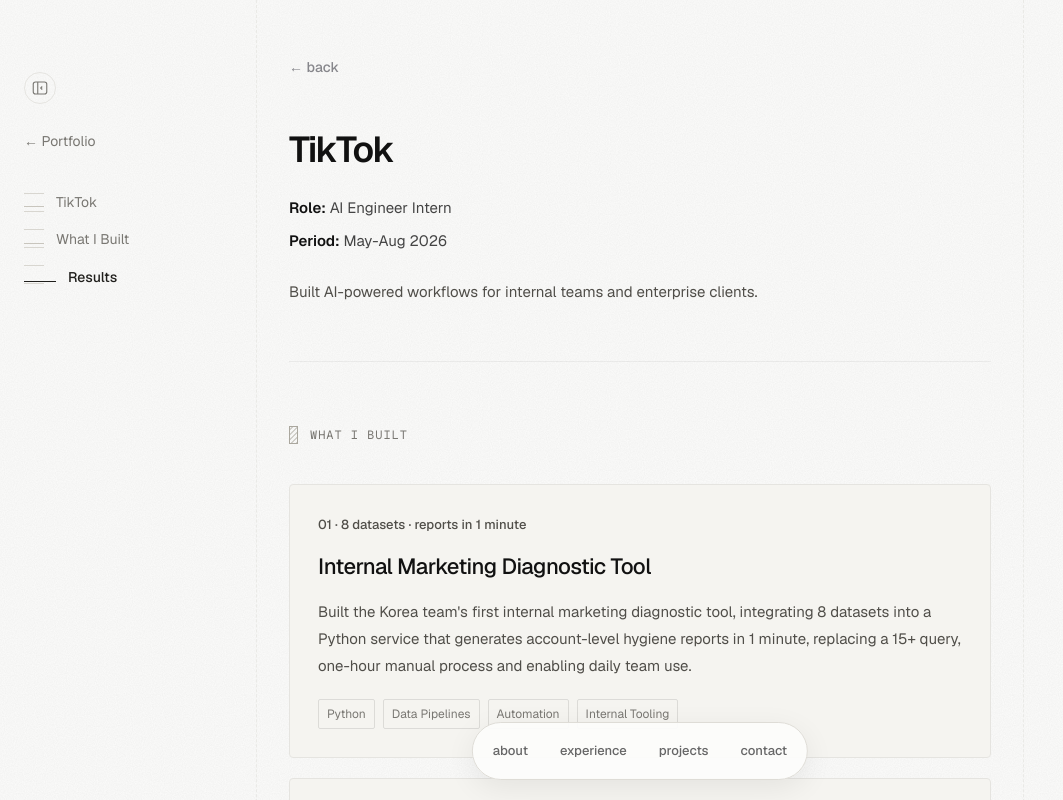
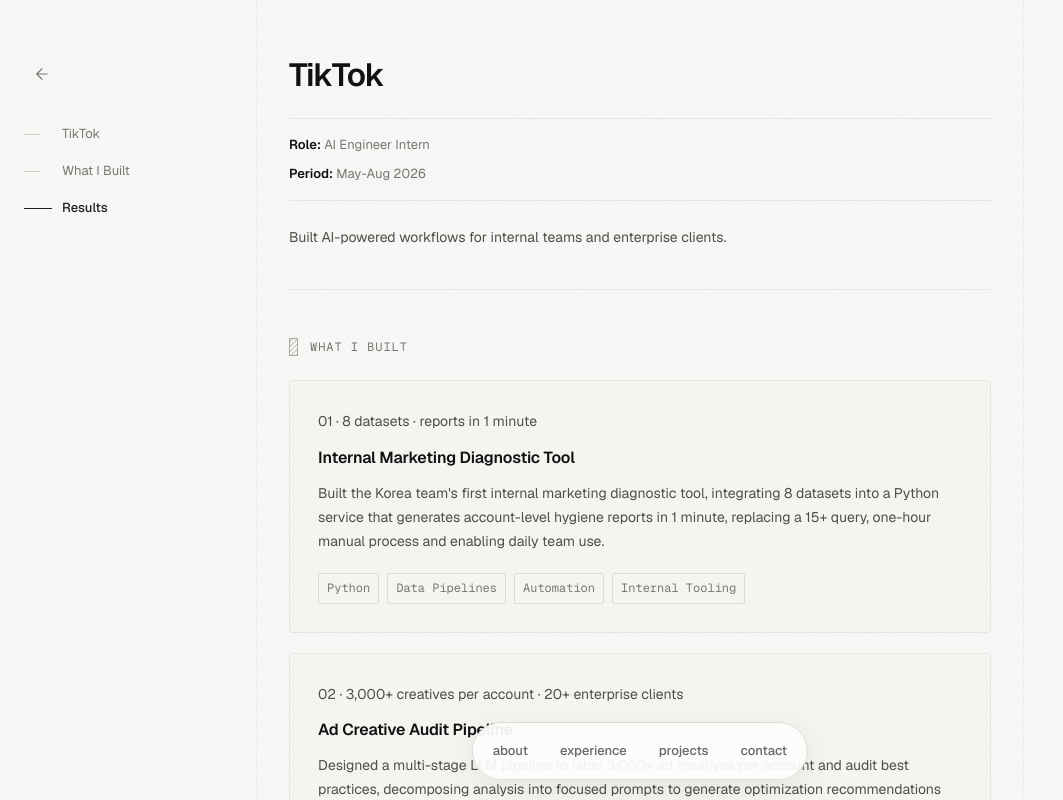
Before and after one commit to yunLeia/personal_website_leiayun, a React (Vite) app: page /work/tiktok in a window 1280 px wide. Shown: the top 800 px of the page, without its empty margins (0-1063 px from the left). Built offline with nearby package versions, Linux system fonts and the light colour scheme; a web font is replaced by a local one.

Commit message:
Refine article outlines typography and clickable row feedback

```diff
--- a/src/components/ExperienceSection.tsx
+++ b/src/components/ExperienceSection.tsx
@@ -15,12 +15,14 @@
       <ol className="experience-list">
         {EXPERIENCE.map((exp) => (
           <li className="experience-entry" key={exp.company}>
+            {exp.detailPath ? <Link className="experience-row-link" to={exp.detailPath} aria-label={`Read about my work at ${exp.company}`} /> : <button className="experience-row-link" type="button" aria-label={`Read about my work at ${exp.company}`} aria-pressed={activeKey === `${exp.company}-${exp.role} · ${exp.date}`} onClick={() => onSelect({ messages: exp.subProjects.flatMap((s) => s.chat), title: exp.company, subtitle: `${exp.role} · ${exp.date}` })} />}
             <div className="experience-heading">
-              <h3>{exp.detailPath ? <Link to={exp.detailPath}>{exp.company}<span className="experience-detail-arrow" aria-hidden="true">↗</span></Link> : <button type="button" aria-pressed={activeKey === `${exp.company}-${exp.role} · ${exp.date}`} onClick={() => onSelect({ messages: exp.subProjects.flatMap((s) => s.chat), title: exp.company, subtitle: `${exp.role} · ${exp.date}` })}>{exp.company}<ExternalArrow /></button>}</h3>
+              <h3>{exp.url ? <a className="company-link" href={exp.url} target="_blank" rel="noopener noreferrer" aria-label={`${exp.company} website (opens in a new tab)`}>{exp.company}<ExternalArrow /></a> : exp.company}</h3>
               <span className="experience-date">{exp.date}</span>
             </div>
             <p className="experience-position">{exp.role}</p>
             {exp.subtitle && <p className="experience-summary">{exp.subtitle}</p>}
+            <span className="experience-open-indicator" aria-hidden="true">↗</span>
           </li>
         ))}
       </ol>
--- a/src/components/Outline.tsx
+++ b/src/components/Outline.tsx
@@ -1,14 +1,14 @@
-import { useEffect, useRef, useState } from 'react';
-import { Link } from 'react-router-dom';
+import { useEffect, useState } from 'react';
+import { Link, useLocation } from 'react-router-dom';
 
 interface OutlineItem { id: string; label: string }
 
 export default function Outline() {
   const [items, setItems] = useState<OutlineItem[]>([]);
   const [activeId, setActiveId] = useState('');
-  const [collapsed, setCollapsed] = useState(false);
   const [mobileOpen, setMobileOpen] = useState(false);
-  const linksRef = useRef<HTMLElement>(null);
+  const { pathname } = useLocation();
+  const isProject = ['/work/gatheroll', '/work/indigo', '/work/culinai'].includes(pathname);
 
   useEffect(() => {
     let frame = 0;
@@ -44,13 +44,14 @@
   }, []);
 
   return (
-    <aside className={`article-outline ${collapsed ? 'is-collapsed' : ''} ${mobileOpen ? 'is-open' : ''}`}>
-      <button type="button" className="outline-toggle" aria-label={collapsed ? 'Expand page outline' : 'Collapse page outline'} aria-expanded={!collapsed} aria-controls="article-outline-links" onClick={() => setCollapsed(!collapsed)}>
-        <svg width="18" height="18" viewBox="0 0 24 24" fill="none" stroke="currentColor" strokeWidth="1.5" aria-hidden="true"><rect x="3" y="4" width="18" height="16" rx="3"/><path d="M9 4v16m6-10-2 2 2 2"/></svg>
-      </button>
-      <Link to="/#projects" className="outline-back">← Portfolio</Link>
-      <button type="button" className="outline-mobile-toggle" aria-expanded={mobileOpen} aria-controls="article-outline-links" onClick={() => setMobileOpen(!mobileOpen)}>On this page <span aria-hidden="true">{mobileOpen ? '−' : '+'}</span></button>
-      <nav id="article-outline-links" ref={linksRef} aria-label="Page outline" hidden={collapsed}>
+    <aside className={`article-outline ${mobileOpen ? 'is-open' : ''}`}>
+      <div className="outline-toolbar">
+        <Link to={isProject ? '/#projects' : '/#experience'} className="outline-back-icon" aria-label="Back to portfolio" title="Back to portfolio">
+          <svg width="18" height="18" viewBox="0 0 24 24" fill="none" stroke="currentColor" strokeWidth="1.5" strokeLinecap="round" strokeLinejoin="round" aria-hidden="true"><path d="m12 5-7 7 7 7M5 12h14" /></svg>
+        </Link>
+        <button type="button" className="outline-mobile-toggle" aria-expanded={mobileOpen} aria-controls="article-outline-links" onClick={() => setMobileOpen(!mobileOpen)}>On this page <span aria-hidden="true">{mobileOpen ? '−' : '+'}</span></button>
+      </div>
+      <nav id="article-outline-links" aria-label="Page outline">
         <ul>{items.map((item) => <li key={item.id}>
           <a href={`#${item.id}`} aria-current={activeId === item.id ? 'location' : undefined} onClick={(event) => {
             event.preventDefault();
--- a/src/components/shared.tsx
+++ b/src/components/shared.tsx
@@ -1,5 +1,4 @@
 import { type ReactNode } from 'react';
-import { useNavigate } from 'react-router-dom';
 import { useScrollReveal } from '../hooks/useScrollReveal';
 
 // Shared tool/keyword pill used across detail pages
@@ -37,19 +36,3 @@
     </div>
   );
 }
-
-// "← back" link used on detail pages. Uses browser history (POP navigation)
-// instead of Link to="/" (a PUSH) so ScrollToTop restores the homepage's
-// saved scroll position instead of resetting to the top.
-export function BackLink({ children = '← back' }: { children?: ReactNode }) {
-  const navigate = useNavigate();
-  return (
-    <button
-      type="button"
-      onClick={() => (window.history.length > 1 ? navigate(-1) : navigate('/'))}
-      className="text-[14px] font-medium text-[#86868b] no-underline transition-opacity duration-200 hover:opacity-60 bg-transparent border-none p-0 cursor-pointer"
-    >
-      {children}
-    </button>
-  );
-}
--- a/src/index.css
+++ b/src/index.css
@@ -97,7 +97,7 @@
 .project-arrow { display: inline-block; margin-left: 4px; font-size: 12px; color: var(--muted); transition: transform 150ms; }
 .project-category { color: var(--muted); font-size: 12px; line-height: 20px; }
 .project-description { color: var(--muted); font-size: 14px; line-height: 1.65; }
-.portfolio-project-row:is(:hover,:focus-visible) .project-icon-frame { transform: translateY(-2px) rotate(-4deg); box-shadow: 0 4px 8px #0000000a; }
+.portfolio-project-row:is(:hover,:focus-visible) .project-icon-frame { transform: translateY(-1px); box-shadow: none; }
 .portfolio-project-row:is(:hover,:focus-visible) .project-arrow { transform: translate(2px,-2px); }
 .portfolio-project-row:is(:hover,:focus-visible) .project-description { color: var(--copy); }
 .portfolio-footer { margin-top: 96px; padding-top: 32px; border-top: .5px solid var(--rule); display: grid; grid-template-columns: 1fr 1fr; gap: 24px; scroll-margin-top: 32px; color: var(--muted); font-size: 14px; }
@@ -128,12 +128,12 @@
 .case-study-main { position: relative; z-index: 1; width: min(100%, 768px); margin-inline: auto; padding: 56px 32px 112px; border-inline: 1px dashed #deddd880; }
 .case-study-content { min-width: 0; }
 .case-study-content [data-outline] { scroll-margin-top: 48px; }
-.case-study-content h1 { font-family: 'Geist', sans-serif; font-size: 36px; line-height: 1.2; font-weight: 600; letter-spacing: -.04em; color: var(--ink); }
-.case-study-content h2 { font-family: 'Geist', sans-serif; font-size: 24px; line-height: 1.3; letter-spacing: -.025em; font-weight: 500; color: var(--ink); }
+.case-study-content h1 { font-family: 'Geist', sans-serif; font-size: 32px; line-height: 1.18; font-weight: 600; letter-spacing: -.03em; color: var(--ink); }
+.case-study-content h2 { font-family: 'Geist', sans-serif; font-size: 18px; line-height: 1.35; letter-spacing: -.02em; font-weight: 600; color: var(--ink); }
 .case-study-content h2.uppercase { font-family: 'Geist Mono', monospace; font-size: 12px; letter-spacing: .08em; line-height: 18px; font-weight: 400; color: var(--muted); display: flex; align-items: center; gap: 12px; }
 .case-study-content h2.uppercase::before { content: ''; width: 9px; height: 18px; border: .5px solid #aaa79e; background: repeating-linear-gradient(-45deg,#aaa79e80 0 1px,transparent 1px 3.5px); }
-.case-study-content h3 { font-size: 22px; font-weight: 500; letter-spacing: -.025em; }
-.case-study-content p { color: var(--copy); line-height: 1.8; }
+.case-study-content h3 { font-size: 16px; line-height: 1.45; font-weight: 600; letter-spacing: -.01em; }
+.case-study-content p { color: var(--copy); font-size: 14px; font-weight: 400; line-height: 1.72; }
 .case-study-content [style*="Lora"] { font-family: 'Geist', sans-serif !important; letter-spacing: -.025em; }
 .case-study-content .rounded-2xl { border-radius: 4px; }
 .case-study-content .bg-black\/\[0\.03\] { background: #f5f4f0; border: .5px solid var(--rule); }
@@ -148,24 +148,25 @@
 .case-cover { margin: 0 0 40px; padding: 12px 12px 8px; border: .5px solid var(--rule); background: #fffefb; box-shadow: 0 2px 3px #00000006; }
 .case-cover > img { display: block; width: 100%; aspect-ratio: 16/10; height: auto; object-fit: cover; }
 .case-cover figcaption { display: flex; justify-content: space-between; padding-top: 8px; color: var(--muted); font: 11px/18px 'Geist Mono', monospace; letter-spacing: .04em; }
-.article-outline { position: fixed; z-index: 30; left: max(24px, calc((100vw - 1280px)/2)); top: 72px; width: clamp(180px, calc((100vw - 768px)/2 - 56px), 228px); color: var(--muted); font: 14px/1.4 'Geist',sans-serif; }
-.outline-toggle { display: grid; place-items: center; width: 32px; height: 32px; margin-bottom: 28px; border: .5px solid var(--rule); border-radius: 50%; transition: background 150ms; }
-.outline-toggle:hover { background: #efeee9; }
-.outline-back { display: inline-block; margin-bottom: 32px; }
-.article-outline nav { max-height: calc(100dvh - 240px); overflow-y: auto; scrollbar-width: thin; }
-.article-outline ul { list-style: none; margin: 0; padding: 0; background: repeating-linear-gradient(to bottom, transparent 0 9px,#d8d6d0 9px 10px,transparent 10px 18px) left top / 20px 100% no-repeat; }
-.article-outline li a { position: relative; display: flex; align-items: baseline; gap: 12px; padding: 9px 0; transition: color 150ms; }
-.outline-tick { flex: 0 0 20px; height: 1px; background: #c8c5bd; transition: flex-basis 180ms var(--swift), background 150ms; }
+.article-outline { position: fixed; z-index: 30; left: max(24px, calc((100vw - 1280px)/2)); top: 56px; width: clamp(180px, calc((100vw - 768px)/2 - 56px), 228px); color: var(--muted); font: 13px/1.45 'Geist',sans-serif; }
+.outline-toolbar { display: flex; align-items: center; gap: 16px; margin-bottom: 24px; }
+.outline-back-icon { display: grid; place-items: center; width: 36px; height: 36px; flex-shrink: 0; border-radius: 50%; transition: background 150ms, color 150ms; }
+.outline-back-icon:hover { background: #efeee9; color: var(--ink); }
+.article-outline nav { max-height: calc(100dvh - 180px); overflow-y: auto; scrollbar-width: thin; }
+.article-outline ul { list-style: none; margin: 0; padding: 0; }
+.article-outline li a { display: grid; grid-template-columns: 28px minmax(0,1fr); align-items: start; gap: 10px; padding: 9px 0; transition: color 150ms; }
+.outline-tick { display: block; width: 16px; height: 1px; margin-top: 9px; background: #d0cdc6; transition: width 180ms var(--swift), background 150ms; }
 .article-outline a[aria-current="location"] { color: var(--ink); font-weight: 500; }
-.article-outline a[aria-current="location"] .outline-tick { flex-basis: 32px; background: var(--ink); }
-.article-outline a:hover { color: var(--ink); }
+.article-outline a[aria-current="location"] .outline-tick { width: 28px; background: var(--ink); }
+.article-outline li a:hover { color: var(--ink); }
+.article-outline li a:hover .outline-tick { width: 24px; background: #827c71; }
 .outline-mobile-toggle { display: none; }
 .case-study-page .portfolio-footer { margin-top: 64px; }
 @media (max-width: 1199px) {
   .case-study-main { width: min(100%,720px); padding-top: 32px; }
   .article-outline { position: relative; top: auto; left: auto; width: min(100%,720px); margin: 0 auto; padding: 24px 32px 0; }
-  .outline-toggle, .outline-back { display: none; }
-  .outline-mobile-toggle { display: flex; width: 100%; justify-content: space-between; padding-bottom: 12px; border-bottom: .5px solid var(--rule); }
+  .outline-toolbar { margin-bottom: 0; border-bottom: .5px solid var(--rule); padding-bottom: 8px; }
+  .outline-mobile-toggle { display: flex; flex: 1; justify-content: space-between; align-items: center; min-height: 44px; }
   .article-outline nav { display: none; max-height: 50vh; }
   .article-outline.is-open nav { display: block; }
 }
@@ -173,8 +174,8 @@
   .portfolio-shell { border-inline: 1px dashed #deddd880; }
   .case-study-main { padding: 28px 24px 100px; }
   .article-outline { padding-inline: 24px; }
-  .case-study-content h1 { font-size: 30px; }
-  .case-study-content h2 { font-size: 22px; }
+  .case-study-content h1 { font-size: 28px; }
+  .case-study-content h2 { font-size: 18px; }
   .case-study-content h2.uppercase { font-size: 12px; }
   .case-study-content .grid-cols-2 { grid-template-columns: 1fr; }
   .case-cover { padding: 8px; margin-bottom: 28px; }
@@ -190,3 +191,41 @@
   .case-study-nav-items { gap: 0; }
   .case-study-nav-items > div > a { font-size: 12px; padding-inline: 10px; }
 }
+
+/* Readable article hierarchy, shared by project and work pages. */
+.case-study-content { font-size: 14px; line-height: 1.72; }
+.case-study-content > [data-outline]:first-child { margin-top: 0; }
+.case-study-content > [data-outline="Overview"] { margin-bottom: 40px; }
+.case-study-content > [data-outline="Overview"] h1 { margin-bottom: 24px; }
+.case-study-content > [data-outline="Overview"] > .flex { border-block: .5px solid var(--rule); padding-block: 16px; margin-bottom: 24px; }
+.case-study-content > [data-outline="Overview"] > .flex > div { font-size: 13px; line-height: 1.6; color: var(--muted); }
+.case-study-content h2.uppercase { margin-bottom: 24px; }
+.case-study-content .mb-20, .case-study-content .mb-16 { margin-bottom: 48px; }
+.case-study-content .text-\[11px\], .case-study-content .text-\[12px\] { font-family: 'Geist Mono', monospace; font-weight: 400; }
+.case-study-content p[style*="Lora"] { font-size: 22px; line-height: 1.45; font-weight: 400; }
+.case-study-content p[style*="Lora"].italic { font-size: 15px; }
+
+/* The company website and case study are separate, non-nested links. */
+.experience-entry { position: relative; isolation: isolate; padding-right: 16px; cursor: pointer; }
+.experience-row-link { position: absolute; inset: 0; z-index: 1; cursor: pointer; border-radius: 2px; }
+.experience-heading .company-link { position: relative; z-index: 2; }
+.company-link:hover { text-decoration: underline dotted; text-underline-offset: 4px; }
+.experience-open-indicator { position: absolute; right: 0; bottom: 18px; color: var(--muted); opacity: 0; transform: translate(-3px,3px); transition: opacity 150ms, transform 180ms var(--swift); }
+.experience-entry::before, .portfolio-project-row::before { content: ''; position: absolute; inset: 0 -10px; z-index: -1; background: #eeede780; border-radius: 3px; opacity: 0; transition: opacity 180ms var(--swift); }
+.portfolio-project-row { position: relative; isolation: isolate; cursor: pointer; }
+.experience-entry:focus-within::before, .portfolio-project-row:focus-visible::before { opacity: 1; }
+.experience-entry:focus-within .experience-open-indicator { opacity: 1; transform: none; }
+.project-list > li, .experience-list > li { transition: opacity 180ms var(--swift); }
+.project-icon-frame { overflow: visible; position: relative; }
+.project-icon-frame::before { content: ''; position: absolute; inset: -4px; border-radius: 1px; opacity: 0; transform: scale(.82); transition: opacity 150ms, transform 300ms var(--spring); background: linear-gradient(currentColor,currentColor) left top/7px .5px no-repeat, linear-gradient(currentColor,currentColor) left top/.5px 7px no-repeat, linear-gradient(currentColor,currentColor) right top/7px .5px no-repeat, linear-gradient(currentColor,currentColor) right top/.5px 7px no-repeat, linear-gradient(currentColor,currentColor) left bottom/7px .5px no-repeat, linear-gradient(currentColor,currentColor) left bottom/.5px 7px no-repeat, linear-gradient(currentColor,currentColor) right bottom/7px .5px no-repeat, linear-gradient(currentColor,currentColor) right bottom/.5px 7px no-repeat; }
+.portfolio-project-row:focus-visible .project-icon-frame::before { opacity: .34; transform: scale(1); }
+@media (hover: hover) and (pointer: fine) {
+  .project-list:hover > li:not(:hover):not(:focus-within), .experience-list:hover > li:not(:hover):not(:focus-within) { opacity: .44; }
+  .experience-entry:hover::before, .portfolio-project-row:hover::before { opacity: 1; }
+  .experience-entry:hover .experience-open-indicator { opacity: 1; transform: none; }
+  .portfolio-project-row:hover .project-icon-frame::before { opacity: .34; transform: scale(1); }
+}
+@media (prefers-reduced-motion: reduce) {
+  .project-list > li, .experience-list > li { transition: none; }
+  .portfolio-project-row:hover .project-icon-frame, .experience-entry:hover .experience-open-indicator { transform: none; }
+}
--- a/src/pages/CulineAIDetail.tsx
+++ b/src/pages/CulineAIDetail.tsx
@@ -1,4 +1,4 @@
-import { Reveal, ToolPill, BackLink } from '../components/shared';
+import { Reveal, ToolPill } from '../components/shared';
 
 // ─── Data ────────────────────────────────────────────────────────
 
@@ -46,7 +46,6 @@
   return (
     <div className="case-study-body">
       <div className="case-study-content">
-        <BackLink />
 
         {/* Overview */}
         <div id="overview" data-outline="Overview" className="mt-12 mb-14 animate-fade-in">
--- a/src/pages/GatherollDetail.tsx
+++ b/src/pages/GatherollDetail.tsx
@@ -1,5 +1,5 @@
 import { useState } from 'react';
-import { Reveal, BackLink } from '../components/shared';
+import { Reveal } from '../components/shared';
 
 // ─── Data ────────────────────────────────────────────────────────
 
@@ -121,7 +121,6 @@
   return (
     <div className="case-study-body">
       <div className="case-study-content">
-        <BackLink />
 
         {/* Overview */}
         <div id="overview" data-outline="Overview" className="mt-12 mb-14 animate-fade-in">
--- a/src/pages/IndigoDetail.tsx
+++ b/src/pages/IndigoDetail.tsx
@@ -1,4 +1,4 @@
-import { Reveal, ToolPill, BackLink } from '../components/shared';
+import { Reveal, ToolPill } from '../components/shared';
 
 // ─── Data ────────────────────────────────────────────────────────
 
@@ -55,7 +55,6 @@
   return (
     <div className="case-study-body">
       <div className="case-study-content">
-        <BackLink />
 
         {/* Overview */}
         <div id="overview" data-outline="Overview" className="mt-12 mb-14 animate-fade-in">
--- a/src/pages/ParachuteDetail.tsx
+++ b/src/pages/ParachuteDetail.tsx
@@ -1,4 +1,4 @@
-import { Reveal, ToolPill, BackLink } from '../components/shared';
+import { Reveal, ToolPill } from '../components/shared';
 
 // ─── Data ────────────────────────────────────────────────────────
 
@@ -41,7 +41,6 @@
   return (
     <div className="case-study-body">
       <div className="case-study-content">
-        <BackLink />
 
         {/* Overview */}
         <div id="overview" data-outline="Overview" className="mt-12 mb-14 animate-fade-in">
--- a/src/pages/PlanfitCaseStudy.tsx
+++ b/src/pages/PlanfitCaseStudy.tsx
@@ -1,4 +1,4 @@
-import { Link, useParams, Navigate } from 'react-router-dom';
+import { useParams, Navigate } from 'react-router-dom';
 import { PLANFIT_PROJECTS, type PlanfitProject } from './planfitData';
 import { Reveal, ToolPill } from '../components/shared';
 
@@ -128,9 +128,7 @@
   return (
     <div className="case-study-body">
       <div className="case-study-content">
-        <Link to="/work/planfit" className="text-[14px] font-medium text-[#86868b] no-underline transition-opacity duration-200 hover:opacity-60">
-          ← back to planfit
-        </Link>
+
 
         <div className="mt-12 mb-14 animate-fade-in">
           <p className="text-[13px] text-[#999] mb-2">planfit · case study {project.num}</p>
--- a/src/pages/PlanfitDetail.tsx
+++ b/src/pages/PlanfitDetail.tsx
@@ -2,7 +2,7 @@
 import { PLANFIT_OVERVIEW, PLANFIT_PROJECTS } from './planfitData';
 import PasswordModal from '../components/PasswordModal';
 import { trackCaseStudyClick } from '../lib/analytics';
-import { Reveal, ToolPill, BackLink } from '../components/shared';
+import { Reveal, ToolPill } from '../components/shared';
 
 // ─── Project block (Work-page style) ────────────────────────────
 
@@ -81,7 +81,6 @@
   return (
     <div className="case-study-body">
       <div className="case-study-content">
-        <BackLink />
 
         {/* Overview */}
         <div id="overview" data-outline="Overview" className="mt-12 mb-14 animate-fade-in">
--- a/src/pages/TikTokDetail.tsx
+++ b/src/pages/TikTokDetail.tsx
@@ -1,5 +1,5 @@
 import { EXPERIENCE } from '../data';
-import { Reveal, ToolPill, BackLink } from '../components/shared';
+import { Reveal, ToolPill } from '../components/shared';
 
 const tiktok = EXPERIENCE.find((experience) => experience.company === 'TikTok')!;
 
@@ -42,7 +42,6 @@
   return (
     <div className="case-study-body">
       <div className="case-study-content">
-        <BackLink />
 
         <div id="overview" data-outline="Overview" className="mt-12 mb-14 animate-fade-in">
           <h1 className="text-[32px] max-sm:text-[26px] font-bold tracking-tight text-[#111] mb-6">
```
